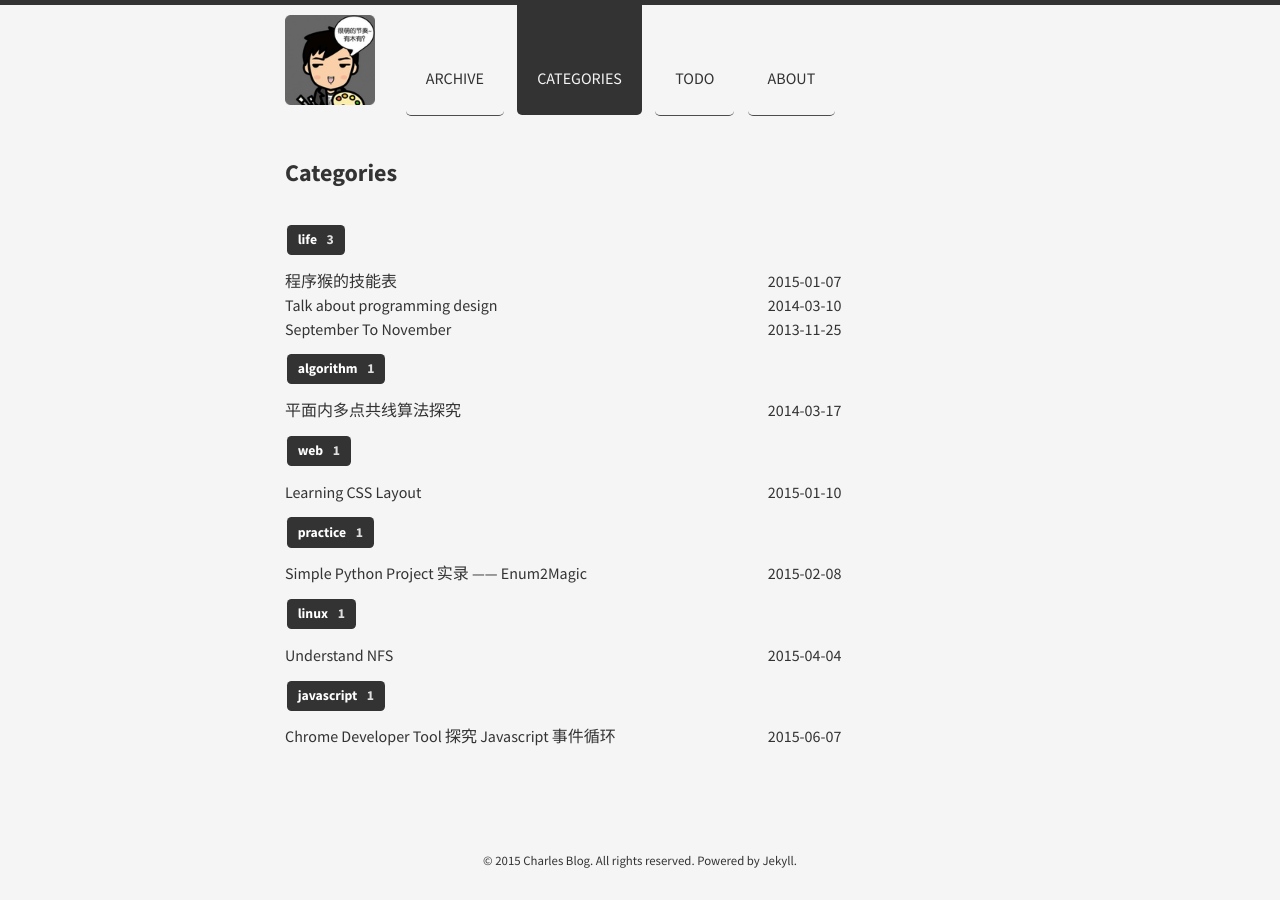
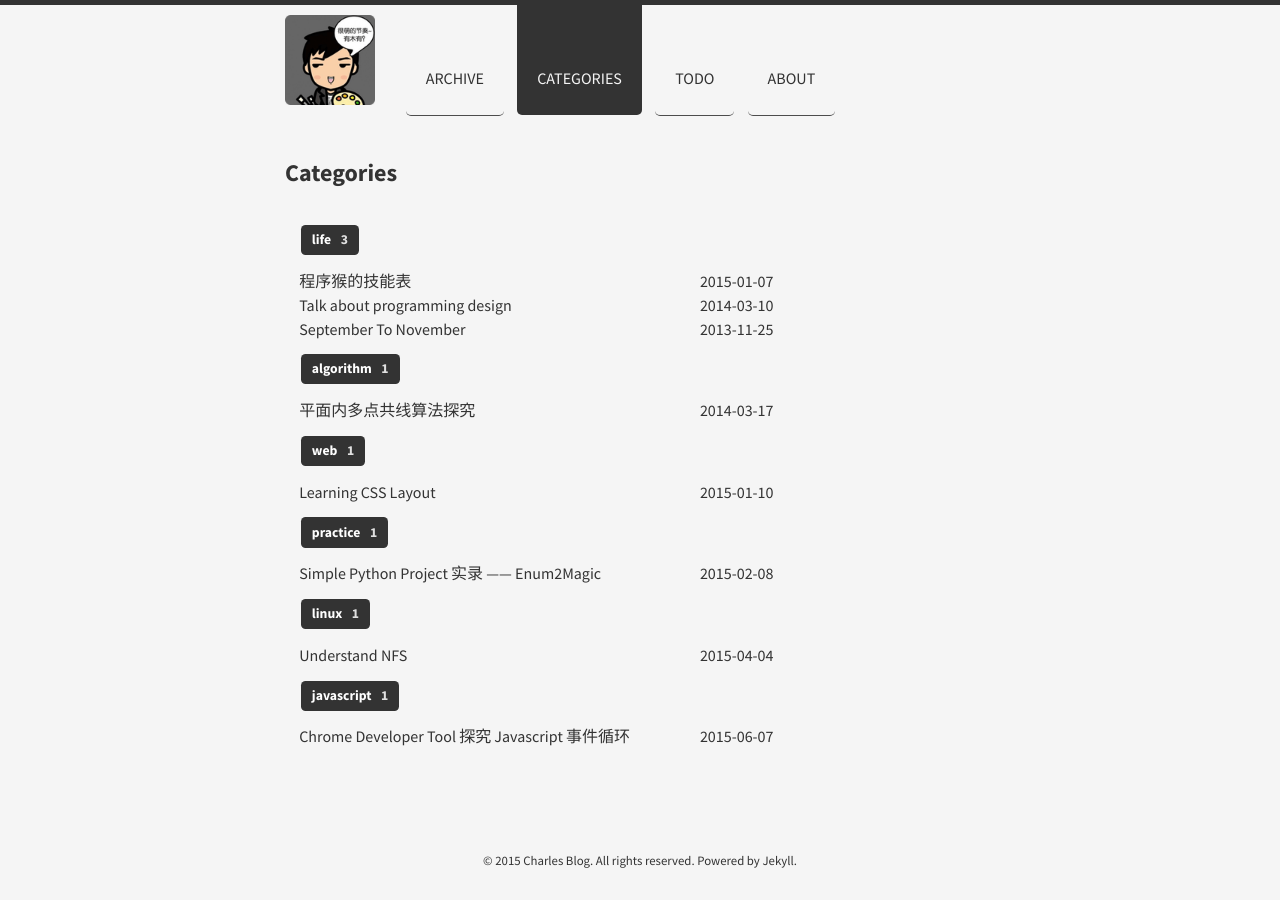
Before and after one commit to JavaCS3/blog, a Jekyll site: the page built from categories/index.html, in a window 1280 px wide. Built offline with Jekyll 4.4.1, drawn with Linux system fonts in a browser that asks for light colours; nearby versions of some CDN libraries; Markdown is read by kramdown in place of the engine named in the settings.

Commit message:
test new cat

```diff
--- a/categories/index.html
+++ b/categories/index.html
@@ -6,14 +6,16 @@ title: Categories
 {% for category in site.categories %}
   {% assign category_name = category[0] %}
   <!-- categories tag -->
-  <a class="label margin-small" id="{{ category_name }}" href="#{{ category_name }}">{{ category_name }}
-    <div class="detail">
-      {{ site.categories[category_name] | size }}
-    </div>
-  </a>
+  <div class="col span_2">
+    <a class="label margin-small" id="{{ category_name }}" href="#{{ category_name }}">{{ category_name }}
+      <div class="detail">
+        {{ site.categories[category_name] | size }}
+      </div>
+    </a>
+  </div>
   <!-- categories pages -->
   {% for page in site.categories[category_name] %}
-  <div>
+  <div class="col span_10">
     <article class="row gutters">
       <a class="col span_8" href="{{ site.baseurl }}{{ page.url }}">{{ page.title }}</a>
       <div class="col span_4">
```
